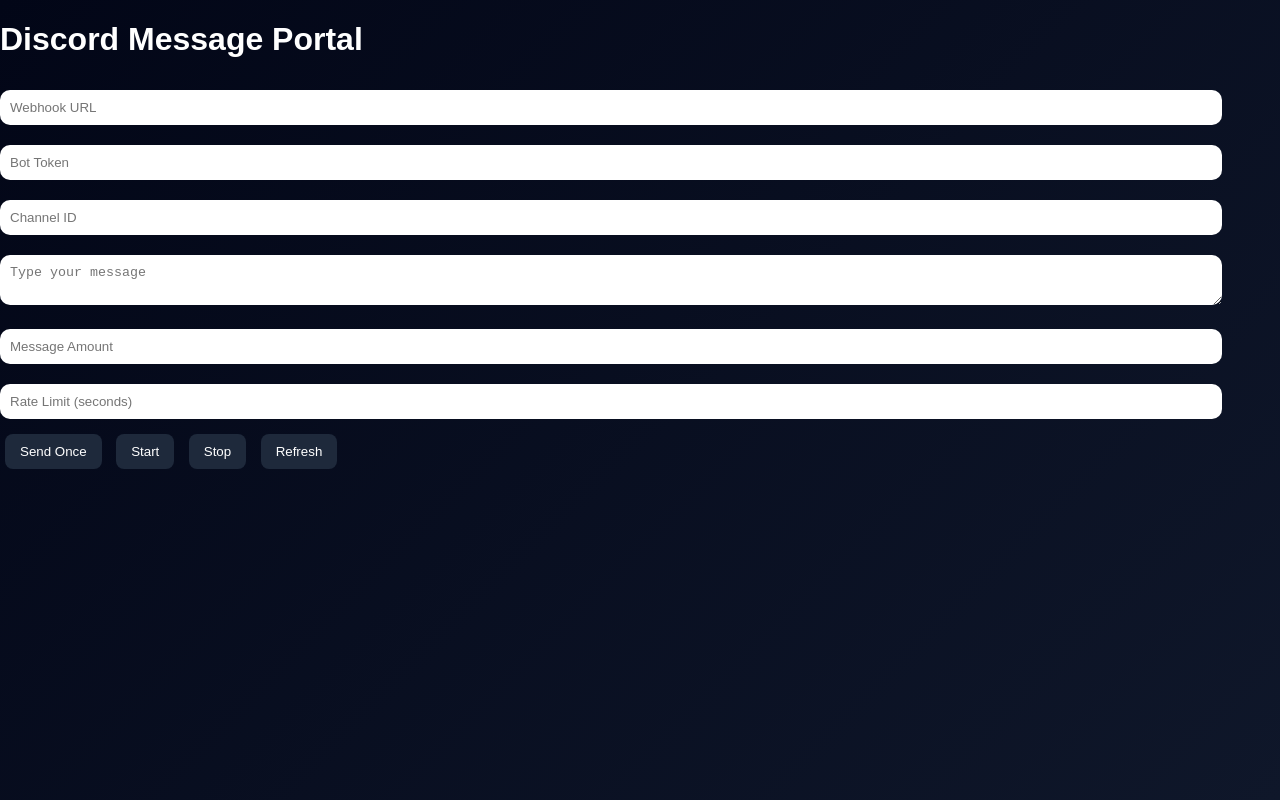
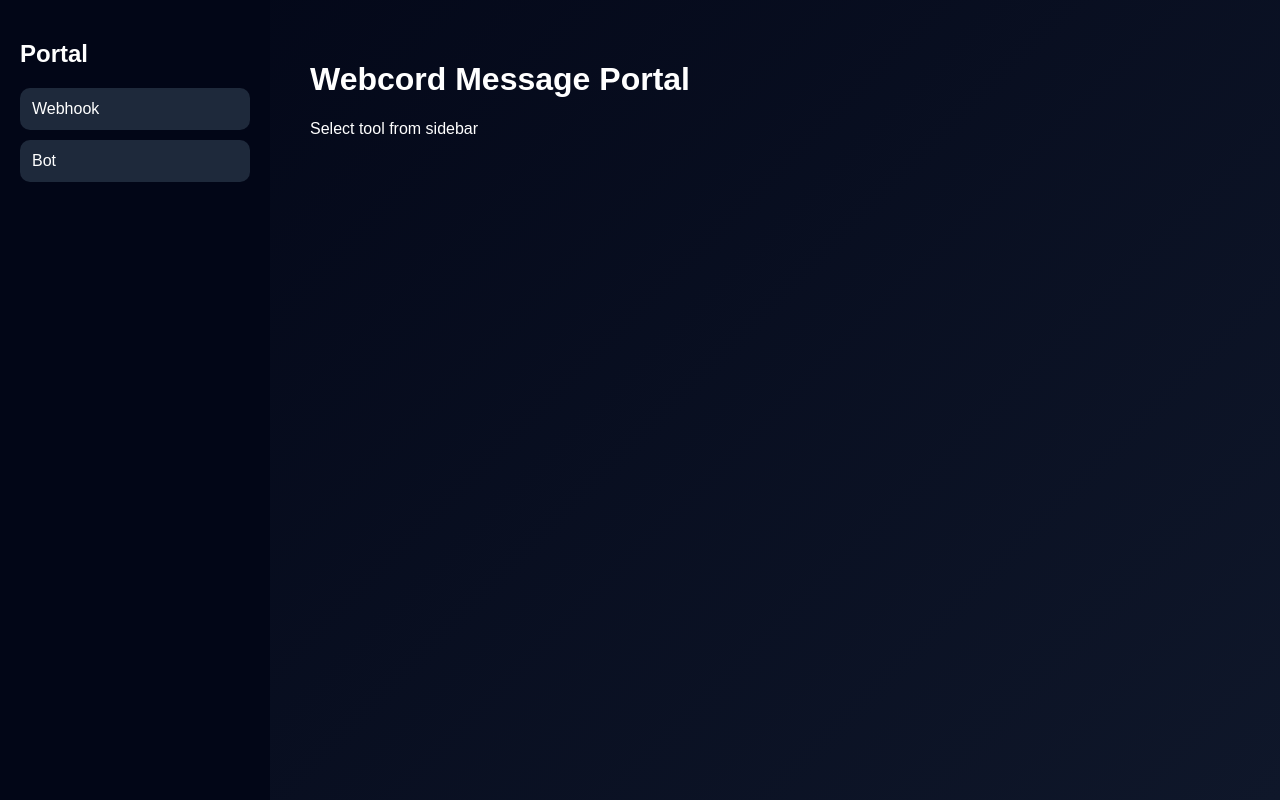
Before and after one commit to errorayu498-ship-it/WEBHOOK-MSG-SENDER, a website: page public/index.html in a window 1280 px wide. Drawn offline with Linux system fonts and the light colour scheme; files that its build step writes are made by us from their sources.

Commit message:
Rename Discord Message Portal to Webcord Portal

```diff
--- a/public/index.html
+++ b/public/index.html
@@ -1,43 +1,33 @@
 <!DOCTYPE html>
 <html>
+
 <head>
-<title>Discord Message Portal</title>
-<link rel="stylesheet" href="style.css">
+
+<title>Webcord Portal</title>
+<link rel="stylesheet" href="css/style.css">
+
 </head>
 
 <body>
 
-<div class="panel">
+<div class="sidebar">
 
-<h1>Discord Message Portal</h1>
+<h2>Portal</h2>
 
-<input id="webhook" placeholder="Webhook URL">
+<a href="webhook.html">Webhook</a>
 
-<input id="token" placeholder="Bot Token">
-
-<input id="channel" placeholder="Channel ID">
-
-<textarea id="message" placeholder="Type your message"></textarea>
-
-<input id="amount" type="number" placeholder="Message Amount">
-
-<input id="delay" type="number" placeholder="Rate Limit (seconds)">
-
-<div class="buttons">
-
-<button onclick="send()">Send Once</button>
-
-<button onclick="start()">Start</button>
-
-<button onclick="stop()">Stop</button>
-
-<button onclick="location.reload()">Refresh</button>
+<a href="bot.html">Bot</a>
 
 </div>
 
+<div class="main">
+
+<h1>Webcord Message Portal</h1>
+
+<p>Select tool from sidebar</p>
+
 </div>
 
-<script src="script.js"></script>
+</body>
 
-</body>
 </html>
```
